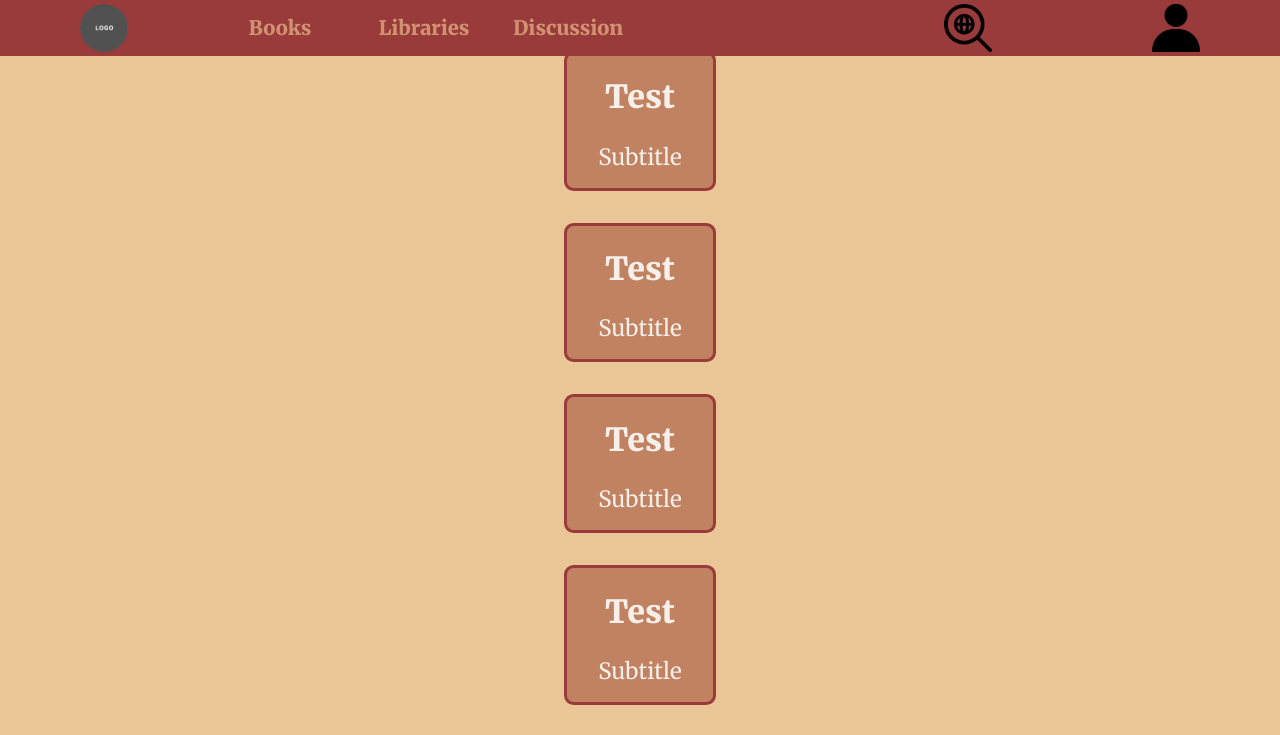
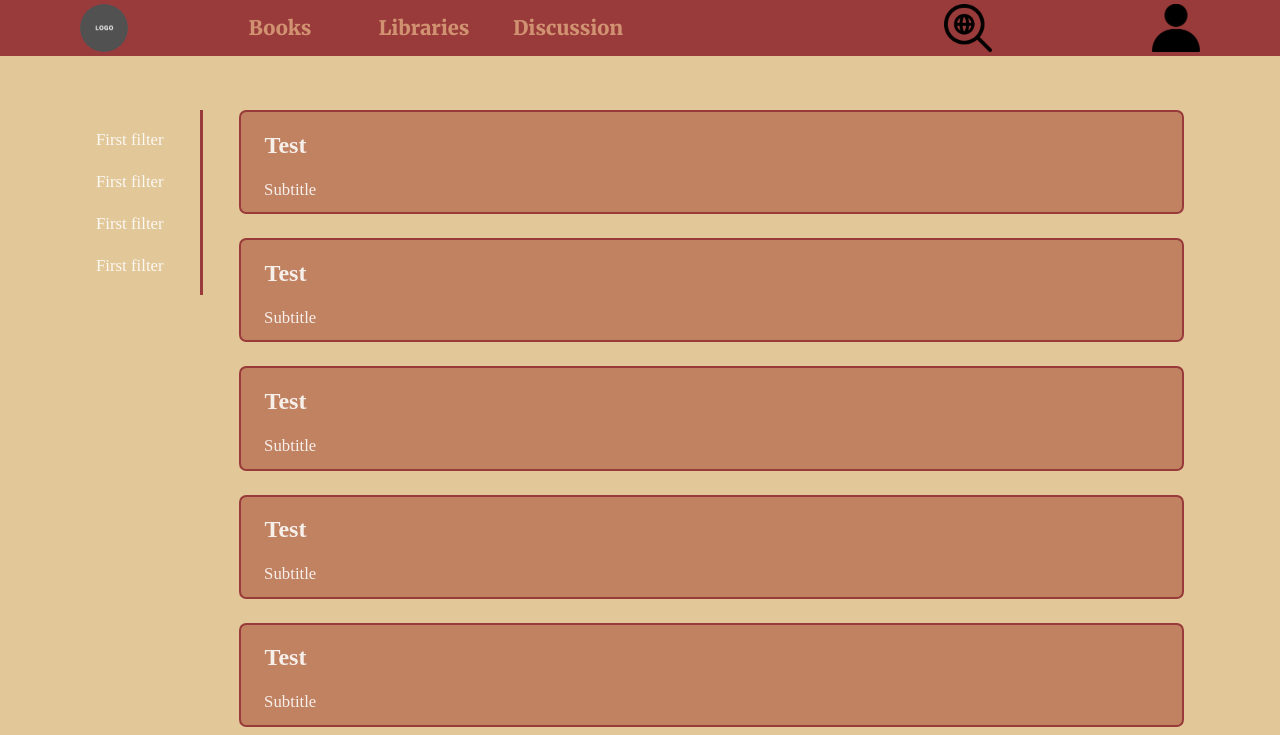
Before and after one commit to Stake-And-Rope/read-it, a React (Create React App) app in the folder react-app/: page /main in a window 1280 px wide. Shown: the top 735 px of the page. Built offline with nearby package versions, Linux system fonts and the light colour scheme.

Commit message:
Added a new component and updated css

```diff
--- a/react-app/package.json
+++ b/react-app/package.json
@@ -10,8 +10,9 @@
     "localforage": "^1.10.0",
     "match-sorter": "^6.3.1",
     "react": "^18.2.0",
-    "react-bootstrap": "^2.9.1",
+    "react-bootstrap": "^2.10.0",
     "react-dom": "^18.2.0",
+    "react-router": "^6.21.3",
     "react-router-dom": "^6.17.0",
     "react-scripts": "^5.0.1",
     "sort-by": "^0.0.2",
--- a/react-app/src/App.css
+++ /dev/null
@@ -1,6 +0,0 @@
-#root {
-  max-width: 1280px;
-  margin: 0 auto;
-  padding: 2rem;
-  text-align: center;
-}
--- a/react-app/src/App.js
+++ b/react-app/src/App.js
@@ -1,4 +1,3 @@
-import './App.css';
 import { Link } from 'react-router-dom';
 import LinkRouter from "./LinkRouter";
 
--- /dev/null
+++ b/react-app/src/components/SingleFilter.js
@@ -0,0 +1,7 @@
+function SingleFilter(){
+    return (
+        <p>First filter</p>
+    );
+}
+
+export default SingleFilter;
--- a/react-app/src/index.css
+++ b/react-app/src/index.css
@@ -17,10 +17,14 @@
 body {
   margin: 0;
   display: flex;
-  place-items: center;
+  flex-direction: column;
   min-width: 320px;
   min-height: 100vh;
+  background-color: #E2C799;
+  font-family: "Century Gothic";
+  font-size: 12px;
 }
+
 
 h1 {
   font-size: 3.2em;
--- a/react-app/src/pages/MainPage.js
+++ b/react-app/src/pages/MainPage.js
@@ -1,3 +1,4 @@
+import SingleFilter from "../components/SingleFilter";
 import Navbar from "../components/Navbar";
 import Topic from "../components/Topic";
 import "./pages.css";
@@ -16,11 +17,20 @@ function MainPage(){
         <>
             <Navbar />
             <main>
+
+                <aside className="filters-box">
+                    <SingleFilter />
+                    <SingleFilter />
+                    <SingleFilter />
+                    <SingleFilter />
+                </aside>
+
                 <section className="topics-box">
                     {topics.map(([title, subtitle]) => {
                         return <Topic title={title} subtitle={subtitle}/>;
                         })}
                 </section>
+
             </main>
         </>
     );
--- a/react-app/src/pages/pages.css
+++ b/react-app/src/pages/pages.css
@@ -1,7 +1,7 @@
 main {
     display: flex;
     align-items: center;
-    padding: 1.2em 16em;
+    margin: 1.2em 8em;
     gap: 3em;
     justify-content: center;
 }
@@ -29,6 +29,7 @@ main .filters-box p {
     display: flex;
     flex-direction: column;
     flex-grow: 1;
+    margin-top: 8em;
 }
 
 .topic-article {
@@ -36,6 +37,7 @@ main .filters-box p {
     margin-bottom: 2em;
     border: solid 0.2em #9A3B3B;
     border-radius: 0.6em;
+    text-align: left;
 }
 
 .topic-title {
```
Also changed, not shown: 1 other file (tests, documents, lock files or other folders).
